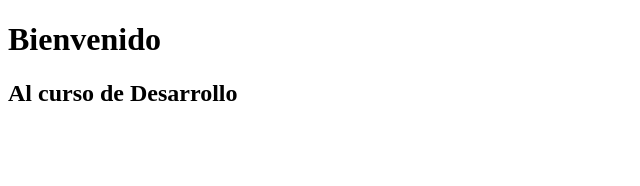
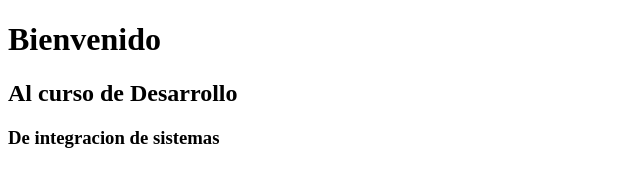
Before and after one commit to Trik26/Demo, a plain HTML site: page index.html in a window 1280 px wide. Shown: the whole page, without its empty margins (0-640 px from the left). Drawn offline with Linux system fonts and the light colour scheme.

Commit message:
Prueba 2

```diff
--- a/index.html
+++ b/index.html
@@ -8,5 +8,6 @@
     <body>
         <h1>Bienvenido</h1>
         <h2>Al curso de Desarrollo</h2>
+        <h3>De integracion de sistemas</h3>
     </body>
 </html>
```
